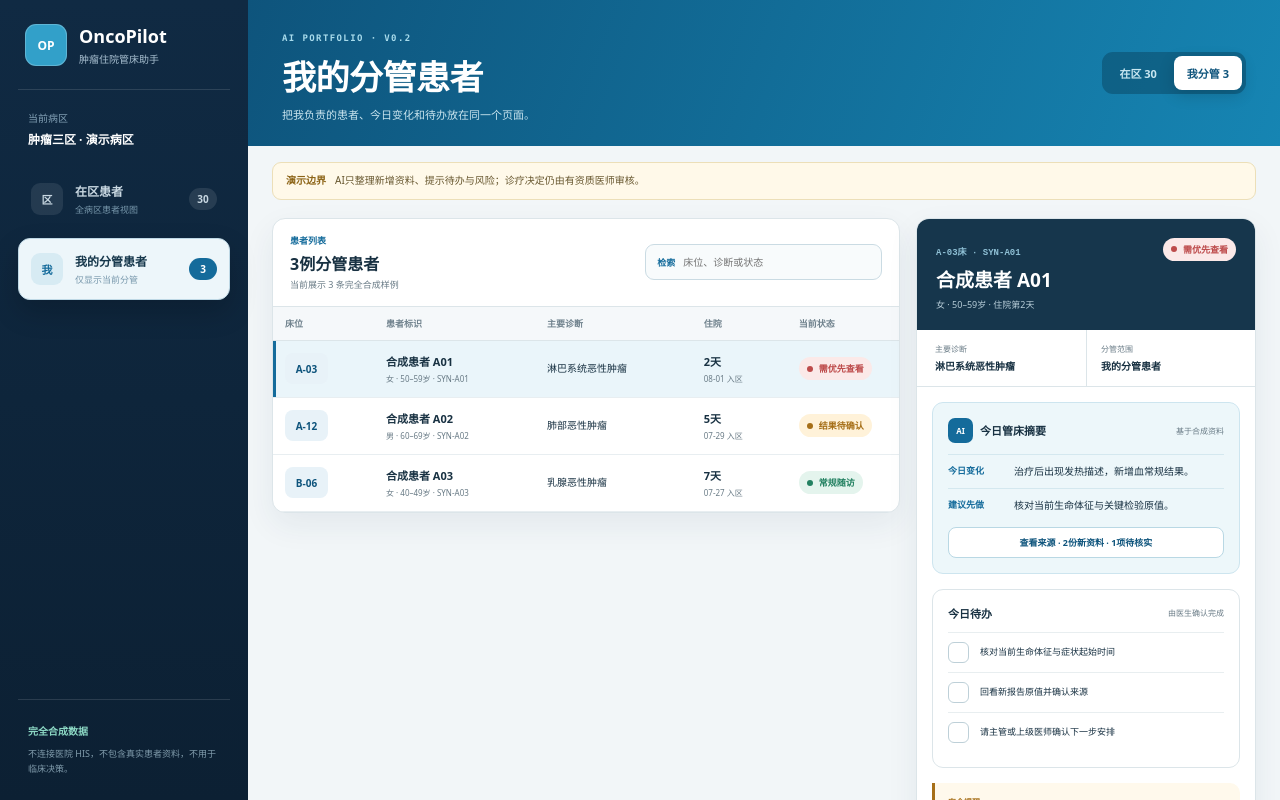
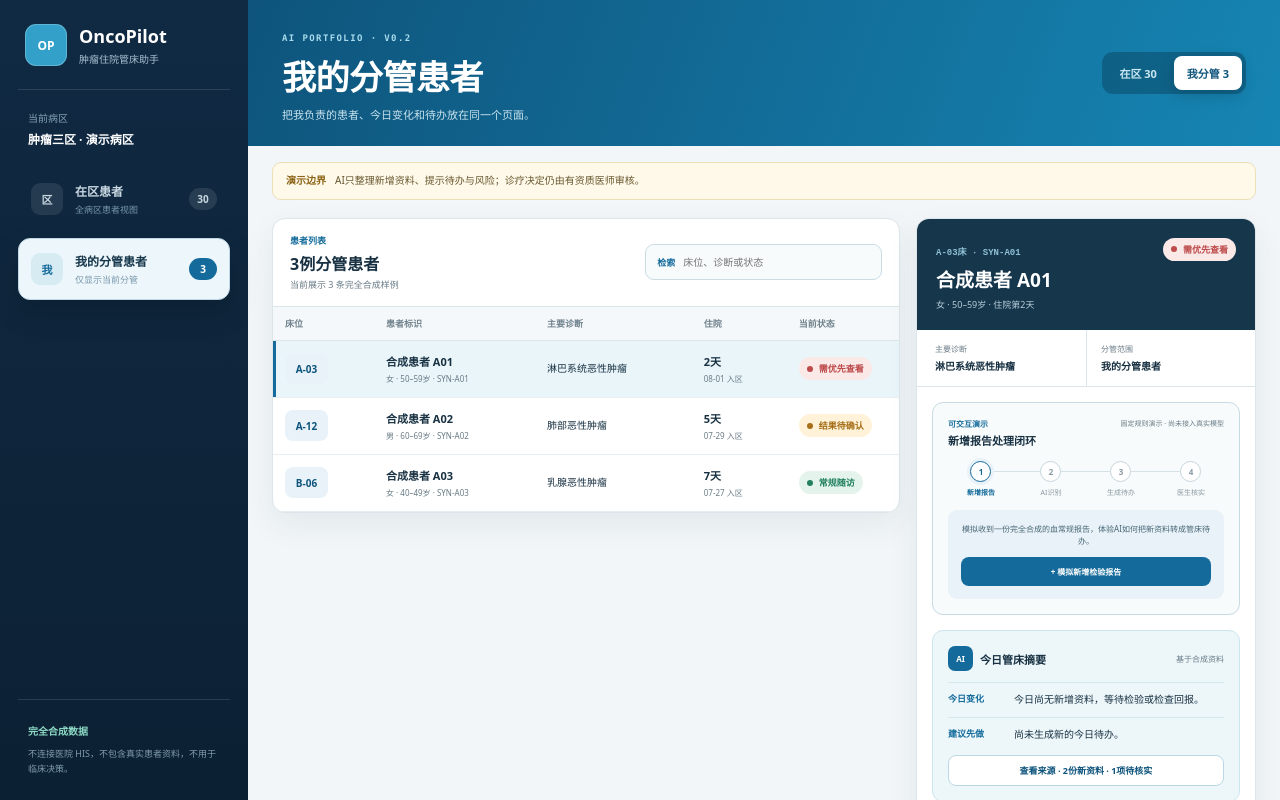
Before and after one commit to longjianw/oncopilot, a Next.js app: page / in a window 1280 px wide. Shown: the top 800 px of the page. Built offline with nearby package versions, Linux system fonts and the light colour scheme.

Commit message:
Add synthetic report review workflow

```diff
--- a/app/globals.css
+++ b/app/globals.css
@@ -88,6 +88,40 @@ td small { margin-top: 4px; color: var(--muted); font-size: 8px; }
 .patient-facts div + div { padding-left: 14px; border-left: 1px solid var(--line); }
 .patient-facts dt { color: var(--muted); font-size: 8px; }
 .patient-facts dd { margin: 4px 0 0; font-size: 10px; font-weight: 750; }
+.workflow-box { margin: 15px; padding: 15px; border: 1px solid #c8dae3; border-radius: 11px; background: #f8fbfc; }
+.workflow-heading { display: flex; align-items: flex-start; justify-content: space-between; gap: 12px; }
+.workflow-heading span, .workflow-heading strong { display: block; }
+.workflow-heading span { color: var(--blue); font-size: 8px; font-weight: 850; }
+.workflow-heading strong { margin-top: 3px; font-size: 11px; }
+.workflow-heading small { color: var(--muted); font-size: 7px; text-align: right; }
+.workflow-steps { display: grid; grid-template-columns: repeat(4, 1fr); gap: 4px; margin: 13px 0; }
+.workflow-steps span { position: relative; display: grid; justify-items: center; gap: 5px; color: #8b9aa2; font-size: 7px; text-align: center; }
+.workflow-steps span::before { content: ""; position: absolute; top: 10px; left: -50%; width: 100%; height: 1px; background: #d7e2e7; z-index: 0; }
+.workflow-steps span:first-child::before { display: none; }
+.workflow-steps i { width: 21px; height: 21px; display: grid; place-items: center; border: 1px solid #c6d5dc; border-radius: 50%; background: white; font-style: normal; font-size: 8px; font-weight: 850; z-index: 1; }
+.workflow-steps span.done { color: var(--green); font-weight: 800; }
+.workflow-steps span.done i { color: white; border-color: var(--green); background: var(--green); }
+.workflow-steps span.current { color: var(--blue); font-weight: 800; }
+.workflow-steps span.current i { color: var(--blue); border-color: var(--blue); box-shadow: 0 0 0 3px var(--blue-soft); }
+.workflow-empty { padding: 13px; border-radius: 9px; background: var(--blue-soft); text-align: center; }
+.workflow-empty p { margin: 0 0 10px; color: #486575; font-size: 8px; line-height: 1.55; }
+.workflow-empty button, .workflow-action { width: 100%; border: 0; border-radius: 8px; padding: 9px 10px; color: white; background: var(--blue); font-size: 8px; font-weight: 850; }
+.synthetic-report { margin-top: 10px; padding: 12px; border: 1px solid #d7e2e7; border-radius: 9px; background: white; }
+.synthetic-report > div > span, .synthetic-report > div > strong, .synthetic-report > div > small { display: block; }
+.synthetic-report > div > span { color: var(--blue); font-size: 7px; font-weight: 850; }
+.synthetic-report > div > strong { margin-top: 3px; font-size: 10px; }
+.synthetic-report > div > small { margin-top: 3px; color: var(--muted); font-size: 7px; }
+.synthetic-report dl { margin: 10px 0; border-top: 1px solid #e3ebee; }
+.synthetic-report dl div { display: flex; justify-content: space-between; gap: 8px; padding: 7px 0; border-bottom: 1px solid #e8eef1; font-size: 8px; }
+.synthetic-report dt { color: var(--muted); }
+.synthetic-report dd { margin: 0; font-weight: 750; }
+.synthetic-report dd b { margin-left: 4px; color: var(--red); }
+.analysis-result { margin-top: 9px; padding: 11px; border-radius: 9px; background: #eef7f2; border: 1px solid #cce3d8; }
+.analysis-result > span { color: var(--green); font-size: 8px; font-weight: 850; }
+.analysis-result p { margin: 7px 0 0; font-size: 8px; line-height: 1.5; }
+.analysis-result p strong { color: #365c4d; }
+.analysis-result .workflow-action { margin-top: 10px; background: var(--green); }
+.generated-note { margin-top: 9px; padding: 8px; border-radius: 7px; color: #2a6d54; background: white; font-size: 8px; font-weight: 750; }
 .ai-summary, .todo-section { margin: 15px; padding: 15px; border-radius: 11px; }
 .ai-summary { background: #edf7fa; border: 1px solid #cde5ef; }
 .section-label { display: flex; align-items: center; gap: 7px; margin-bottom: 11px; }
@@ -105,6 +139,7 @@ td small { margin-top: 4px; color: var(--muted); font-size: 8px; }
 .todo p { margin: 3px 0 0; font-size: 9px; line-height: 1.45; }
 .todo.done > span { color: white; border-color: var(--green); background: var(--green); }
 .todo.done p { color: #829097; text-decoration: line-through; }
+.todo-empty { padding: 12px; color: var(--muted); background: #f5f8f9; border-radius: 8px; font-size: 8px; text-align: center; }
 .review-box { margin: 0 15px 15px; padding: 13px; display: flex; align-items: center; gap: 10px; border-left: 3px solid var(--amber); background: #fff9ec; border-radius: 0 10px 10px 0; }
 .review-box > div { min-width: 0; }
 .review-box span, .review-box strong { display: block; }
@@ -112,6 +147,7 @@ td small { margin-top: 4px; color: var(--muted); font-size: 8px; }
 .review-box strong { margin-top: 3px; font-size: 10px; }
 .review-box p { margin: 4px 0 0; color: var(--muted); font-size: 8px; line-height: 1.45; }
 .review-box button { flex: 0 0 auto; border: 1px solid #dabd83; color: #835a15; background: white; border-radius: 8px; padding: 8px 9px; font-size: 8px; font-weight: 800; }
+.review-box button:disabled { cursor: not-allowed; opacity: .45; }
 .review-box button.confirmed { color: white; border-color: var(--green); background: var(--green); }
 
 @media (max-width: 1100px) {
--- a/app/page.tsx
+++ b/app/page.tsx
@@ -30,6 +30,7 @@ export default function Home() {
   const [selectedId, setSelectedId] = useState("SYN-A01");
   const [doneTasks, setDoneTasks] = useState<Record<string, boolean>>({});
   const [confirmed, setConfirmed] = useState(false);
+  const [workflowStage, setWorkflowStage] = useState(0);
 
   const visiblePatients = useMemo(() => {
     const source = mode === "mine" ? patients.filter((patient) => patient.mine) : patients;
@@ -39,6 +40,20 @@ export default function Home() {
   }, [mode, query]);
 
   const selectedPatient = visiblePatients.find((patient) => patient.id === selectedId) ?? visiblePatients[0] ?? patients[0];
+  const isWorkflowCase = selectedPatient.id === "SYN-A01";
+  const currentChange = isWorkflowCase
+    ? workflowStage >= 2
+      ? "新增血常规较上一份合成报告出现白细胞、中性粒细胞及血小板下降。"
+      : workflowStage >= 1
+        ? "已收到一份新报告，尚未完成结构化解析。"
+        : "今日尚无新增资料，等待检验或检查回报。"
+    : selectedPatient.change;
+  const currentTask = isWorkflowCase
+    ? workflowStage >= 3
+      ? "先核对当前生命体征与症状，再由主管医师复核风险。"
+      : "尚未生成新的今日待办。"
+    : selectedPatient.task;
+  const currentEvidence = isWorkflowCase && workflowStage >= 1 ? "LAB-SYN-082 · 完全合成报告" : selectedPatient.evidence;
 
   const switchMode = (next: ListMode) => {
     setMode(next); setQuery(""); setConfirmed(false);
@@ -94,17 +109,58 @@ export default function Home() {
           <aside className="patient-card">
             <div className="patient-card-head"><div><span>{selectedPatient.bed}床 · {selectedPatient.id}</span><h2>{selectedPatient.label}</h2><p>{selectedPatient.sex} · {selectedPatient.ageBand} · 住院第{selectedPatient.days}天</p></div><span className={`risk risk-${selectedPatient.tone}`}><i />{selectedPatient.risk}</span></div>
             <dl className="patient-facts"><div><dt>主要诊断</dt><dd>{selectedPatient.diagnosis}</dd></div><div><dt>分管范围</dt><dd>{selectedPatient.mine ? "我的分管患者" : selectedPatient.doctor}</dd></div></dl>
+
+            {isWorkflowCase && (
+              <section className="workflow-box">
+                <div className="workflow-heading"><div><span>可交互演示</span><strong>新增报告处理闭环</strong></div><small>固定规则演示 · 尚未接入真实模型</small></div>
+                <div className="workflow-steps" aria-label="处理进度">
+                  {["新增报告", "AI识别", "生成待办", "医生核实"].map((label, index) => {
+                    const step = index + 1;
+                    const reached = step <= workflowStage || (step === 4 && confirmed);
+                    const current = step === workflowStage + 1 && !confirmed;
+                    return <span key={label} className={`${reached ? "done" : ""} ${current ? "current" : ""}`}><i>{reached ? "✓" : step}</i>{label}</span>;
+                  })}
+                </div>
+
+                {workflowStage === 0 && <div className="workflow-empty"><p>模拟收到一份完全合成的血常规报告，体验AI如何把新资料转成管床待办。</p><button type="button" onClick={() => setWorkflowStage(1)}>+ 模拟新增检验报告</button></div>}
+
+                {workflowStage >= 1 && (
+                  <div className="synthetic-report">
+                    <div><span>新资料 · LAB-SYN-082</span><strong>血常规（完全合成）</strong><small>采集时间 08-03 08:10 · 不对应任何真实患者</small></div>
+                    <dl>
+                      <div><dt>白细胞</dt><dd>1.8 ×10⁹/L <b>低</b></dd></div>
+                      <div><dt>中性粒细胞绝对值</dt><dd>0.8 ×10⁹/L <b>低</b></dd></div>
+                      <div><dt>血红蛋白</dt><dd>108 g/L <b>低</b></dd></div>
+                      <div><dt>血小板</dt><dd>92 ×10⁹/L <b>低</b></dd></div>
+                    </dl>
+                    {workflowStage === 1 && <button type="button" className="workflow-action" onClick={() => setWorkflowStage(2)}>运行演示解析</button>}
+                  </div>
+                )}
+
+                {workflowStage >= 2 && (
+                  <div className="analysis-result">
+                    <span>演示解析结果</span>
+                    <p><strong>已识别：</strong>3项血细胞指标较上一份合成报告下降。</p>
+                    <p><strong>仍缺少：</strong>当前生命体征、症状变化和床旁评估。</p>
+                    <p><strong>安全边界：</strong>不自动判断病因，不生成处方或剂量。</p>
+                    {workflowStage === 2 && <button type="button" className="workflow-action" onClick={() => setWorkflowStage(3)}>生成今日待办</button>}
+                    {workflowStage >= 3 && <div className="generated-note">已生成3项待确认任务，请医生逐项核实。</div>}
+                  </div>
+                )}
+              </section>
+            )}
+
             <section className="ai-summary">
               <div className="section-label"><span>AI</span><strong>今日管床摘要</strong><small>基于合成资料</small></div>
-              <div className="summary-block"><span>今日变化</span><p>{selectedPatient.change}</p></div>
-              <div className="summary-block"><span>建议先做</span><p>{selectedPatient.task}</p></div>
-              <button type="button" className="evidence-button">查看来源 · {selectedPatient.evidence}</button>
+              <div className="summary-block"><span>今日变化</span><p>{currentChange}</p></div>
+              <div className="summary-block"><span>建议先做</span><p>{currentTask}</p></div>
+              <button type="button" className="evidence-button">查看来源 · {currentEvidence}</button>
             </section>
             <section className="todo-section">
               <div className="section-label"><strong>今日待办</strong><small>由医生确认完成</small></div>
-              {taskTemplates.map((task, index) => { const key = `${selectedPatient.id}-${index}`; return <label className={doneTasks[key] ? "todo done" : "todo"} key={key}><input type="checkbox" checked={Boolean(doneTasks[key])} onChange={() => setDoneTasks((current) => ({ ...current, [key]: !current[key] }))} /><span>✓</span><p>{task}</p></label>; })}
+              {(!isWorkflowCase || workflowStage >= 3) ? taskTemplates.map((task, index) => { const key = `${selectedPatient.id}-${index}`; return <label className={doneTasks[key] ? "todo done" : "todo"} key={key}><input type="checkbox" checked={Boolean(doneTasks[key])} onChange={() => setDoneTasks((current) => ({ ...current, [key]: !current[key] }))} /><span>✓</span><p>{task}</p></label>; }) : <div className="todo-empty">完成演示解析后，系统才会生成待确认任务。</div>}
             </section>
-            <section className="review-box"><div><span>安全提醒</span><strong>{confirmed ? "已标记人工核实" : "关键结论尚未人工确认"}</strong><p>系统不自动修改诊断、开立医嘱或给出可直接执行的治疗方案。</p></div><button type="button" className={confirmed ? "confirmed" : ""} onClick={() => setConfirmed((value) => !value)}>{confirmed ? "已核实" : "标记核实"}</button></section>
+            <section className="review-box"><div><span>安全提醒</span><strong>{confirmed ? "已标记人工核实" : "关键结论尚未人工确认"}</strong><p>系统不自动修改诊断、开立医嘱或给出可直接执行的治疗方案。</p></div><button type="button" disabled={isWorkflowCase && workflowStage < 3} className={confirmed ? "confirmed" : ""} onClick={() => setConfirmed((value) => !value)}>{confirmed ? "已核实" : "标记核实"}</button></section>
           </aside>
         </div>
       </section>
```
Also changed, not shown: 2 other files (tests, documents, lock files or other folders).
